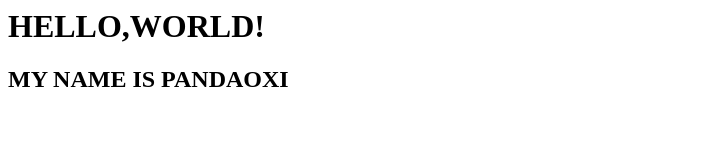
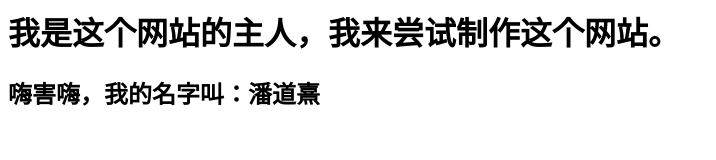
Before and after one commit to pandaoxi2021/test, a plain HTML site: page index.html in a window 1280 px wide. Shown: the whole page, without its empty margins (0-716 px from the left). Drawn offline with Linux system fonts and the light colour scheme.

Commit message:
Update index.html

```diff
--- a/index.html
+++ b/index.html
@@ -1,2 +1,2 @@
-<h1> HELLO,WORLD! </h1>
-<h2> MY NAME IS PANDAOXI </h2>
+<h1> 我是这个网站的主人，我来尝试制作这个网站。</h1>
+<h2> 嗨害嗨，我的名字叫：潘道熹 </h2>
```
